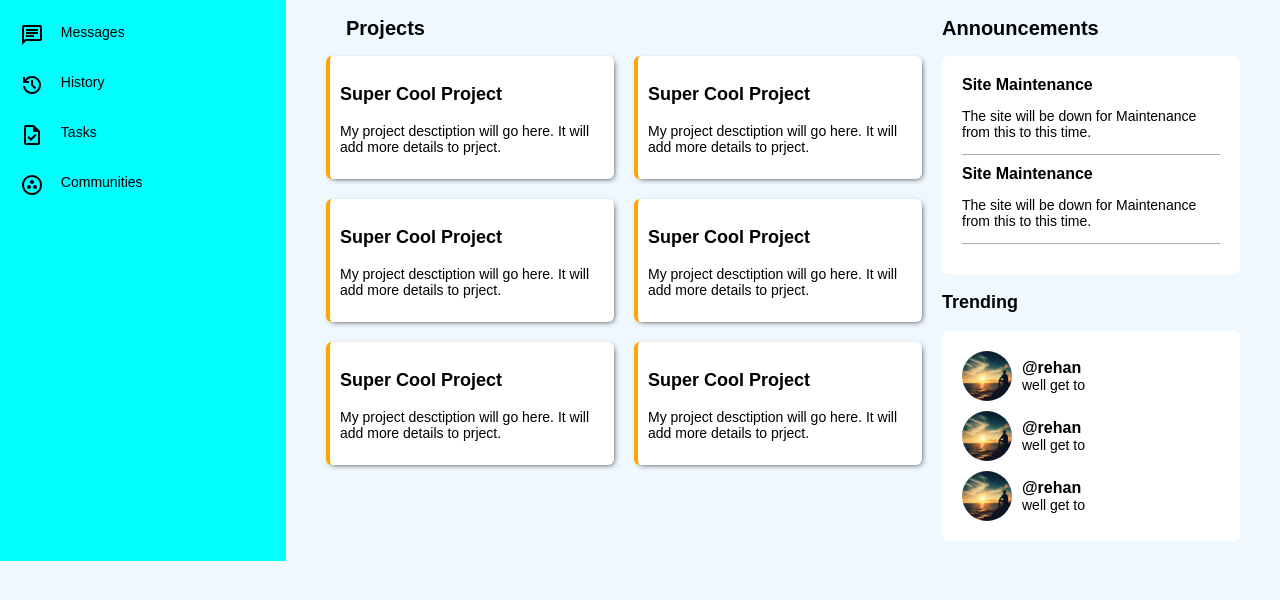
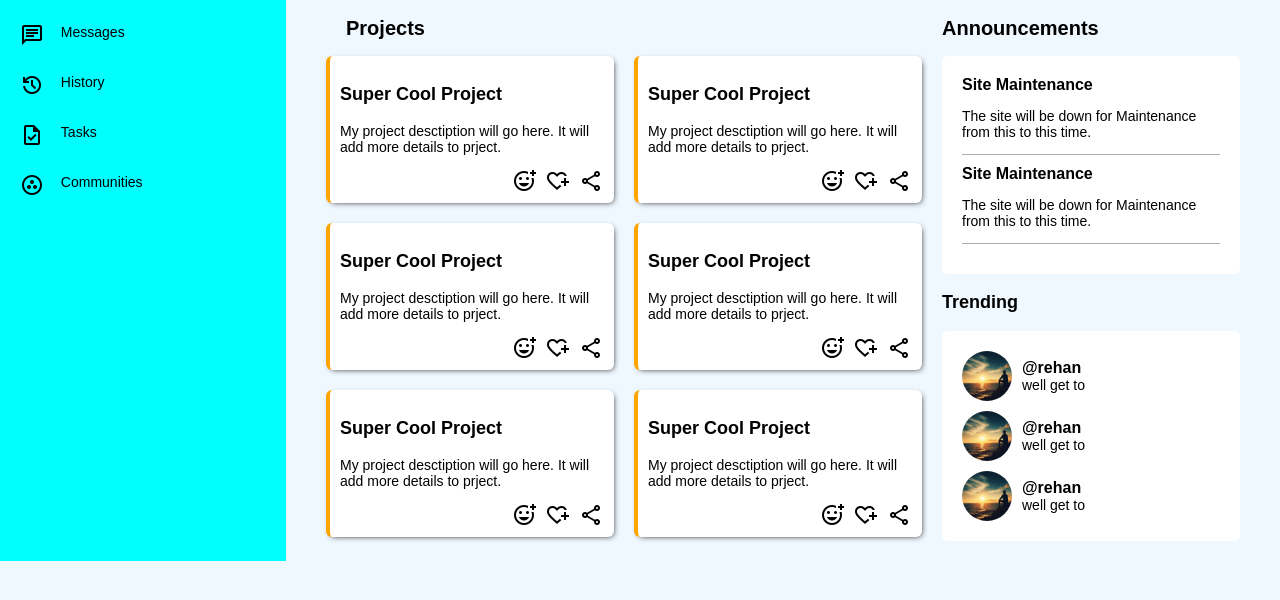
Before and after one commit to Rahulraymond/dashboard_odin, a plain HTML site: page index.html in a window 1280 px wide. Shown: the part 190-790 px from the top of the page. Drawn offline with nearby package versions, Linux system fonts and the light colour scheme.

Commit message:
dashboard done, card icons added

```diff
--- a/index.html
+++ b/index.html
@@ -70,7 +70,9 @@
           It will add more details to prject.
         </p>
         <div class="project-icons flex">
-          <span></span>
+          <span class="material-symbols-outlined">add_reaction</span>
+          <span class="material-symbols-outlined">heart_plus</span>
+          <span class="material-symbols-outlined">share</span>
         </div>
       </div>
       <div class="project-card">
@@ -79,7 +81,9 @@
           It will add more details to prject.
         </p>
         <div class="project-icons flex">
-          <span></span>
+          <span class="material-symbols-outlined">add_reaction</span>
+          <span class="material-symbols-outlined">heart_plus</span>
+          <span class="material-symbols-outlined">share</span>
         </div>
       </div>
       <div class="project-card">
@@ -88,7 +92,9 @@
           It will add more details to prject.
         </p>
         <div class="project-icons flex">
-          <span></span>
+          <span class="material-symbols-outlined">add_reaction</span>
+          <span class="material-symbols-outlined">heart_plus</span>
+          <span class="material-symbols-outlined">share</span>
         </div>
       </div>
       <div class="project-card">
@@ -97,7 +103,9 @@
           It will add more details to prject.
         </p>
         <div class="project-icons flex">
-          <span></span>
+          <span class="material-symbols-outlined">add_reaction</span>
+          <span class="material-symbols-outlined">heart_plus</span>
+          <span class="material-symbols-outlined">share</span>
         </div>
       </div>
       <div class="project-card">
@@ -106,7 +114,9 @@
           It will add more details to prject.
         </p>
         <div class="project-icons flex">
-          <span></span>
+          <span class="material-symbols-outlined">add_reaction</span>
+          <span class="material-symbols-outlined">heart_plus</span>
+          <span class="material-symbols-outlined">share</span>
         </div>
       </div>
       <div class="project-card">
@@ -115,7 +125,9 @@
           It will add more details to prject.
         </p>
         <div class="project-icons flex">
-          <span></span>
+          <span class="material-symbols-outlined">add_reaction</span>
+          <span class="material-symbols-outlined">heart_plus</span>
+          <span class="material-symbols-outlined">share</span>
         </div>
       </div>
     </div>
--- a/styles.css
+++ b/styles.css
@@ -116,6 +116,10 @@ header{
     box-shadow: 2px 2px 6px -3px black;
     background-color: white;
 }
+.project-icons{
+    justify-content: flex-end;
+    gap: 10px;
+}
 main{
     display:grid;
     grid-template-columns: 2fr 1fr;
```
